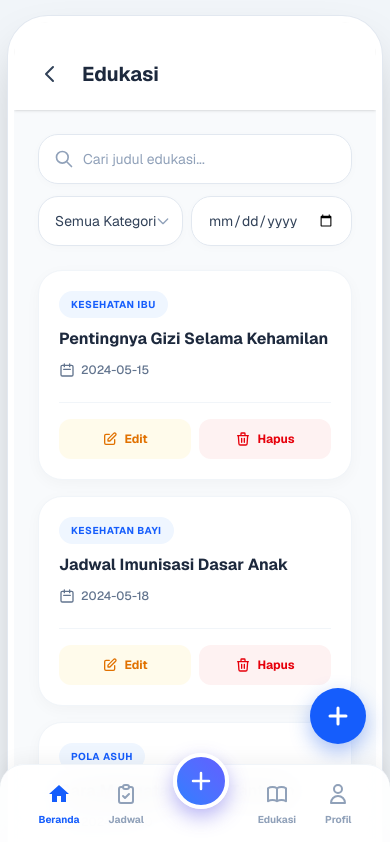
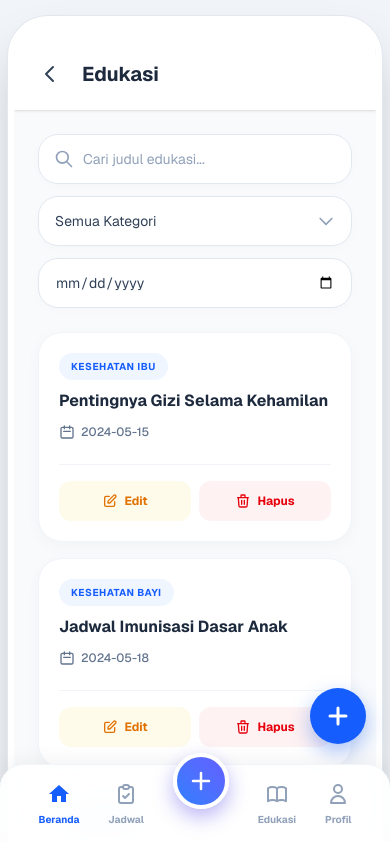
Before and after one commit to TPLM-Posyandu-Banjarsari-Garut/Posyandu_Web_Client, a Next.js app: page /bidan/edukasi in a window 390 px wide. Shown: the top 842 px of the page. Built offline with nearby package versions, Linux system fonts and the light colour scheme.

Commit message:
fix: responsive filter edukasi and jadwal konsultasi

```diff
--- a/app/bidan/(pages)/(education)/edukasi/page.tsx
+++ b/app/bidan/(pages)/(education)/edukasi/page.tsx
@@ -37,19 +37,19 @@ export default function EdukasiPage() {
                                 placeholder="Cari judul edukasi..."
                             />
                         </div>
-                        <div className="flex gap-2">
-                            <div className="relative flex-1">
+                        <div className="flex flex-col gap-3">
+                            <div className="relative w-full">
                                 <select className="w-full px-4 py-3.5 bg-white border border-slate-200 rounded-[1.25rem] text-sm text-slate-700 focus:outline-none focus:ring-2 focus:ring-blue-500/20 focus:border-blue-500 shadow-[0_2px_10px_rgb(0,0,0,0.02)] appearance-none">
                                     <option value="">Semua Kategori</option>
                                     <option value="Kesehatan Ibu">Kesehatan Ibu</option>
                                     <option value="Kesehatan Bayi">Kesehatan Bayi</option>
                                     <option value="Pola Asuh">Pola Asuh</option>
                                 </select>
-                                <div className="absolute inset-y-0 right-0 flex items-center pr-3 pointer-events-none">
-                                    <svg className="w-4 h-4 text-slate-400" fill="none" stroke="currentColor" viewBox="0 0 24 24"><path strokeLinecap="round" strokeLinejoin="round" strokeWidth="2" d="M19 9l-7 7-7-7" /></svg>
+                                <div className="absolute inset-y-0 right-0 flex items-center pr-4 pointer-events-none">
+                                    <svg className="w-5 h-5 text-slate-400" fill="none" stroke="currentColor" viewBox="0 0 24 24"><path strokeLinecap="round" strokeLinejoin="round" strokeWidth="2" d="M19 9l-7 7-7-7" /></svg>
                                 </div>
                             </div>
-                            <div className="relative flex-1">
+                            <div className="relative w-full">
                                 <input
                                     type="date"
                                     className="w-full px-4 py-3.5 bg-white border border-slate-200 rounded-[1.25rem] text-sm text-slate-700 focus:outline-none focus:ring-2 focus:ring-blue-500/20 focus:border-blue-500 shadow-[0_2px_10px_rgb(0,0,0,0.02)]"
--- a/app/bidan/(pages)/(konsultasi)/jadwal-konsultasi/page.tsx
+++ b/app/bidan/(pages)/(konsultasi)/jadwal-konsultasi/page.tsx
@@ -37,20 +37,20 @@ export default function JadwalKonsultasiPage() {
                                 placeholder="Cari nama ibu..."
                             />
                         </div>
-                        <div className="flex gap-2">
-                            <div className="relative flex-1">
+                        <div className="flex flex-col gap-3">
+                            <div className="relative w-full">
                                 <input
                                     type="date"
                                     className="w-full px-4 py-3.5 bg-white border border-slate-200 rounded-[1.25rem] text-sm text-slate-700 focus:outline-none focus:ring-2 focus:ring-blue-500/20 focus:border-blue-500 shadow-[0_2px_10px_rgb(0,0,0,0.02)]"
                                 />
                             </div>
-                            <div className="relative flex-1">
+                            <div className="relative w-full">
                                 <select className="w-full px-4 py-3.5 bg-white border border-slate-200 rounded-[1.25rem] text-sm text-slate-700 focus:outline-none focus:ring-2 focus:ring-blue-500/20 focus:border-blue-500 shadow-[0_2px_10px_rgb(0,0,0,0.02)] appearance-none">
                                     <option value="">Semua Jadwal</option>
                                     <option value="Ditolak">Ditolak</option>
                                 </select>
-                                <div className="absolute inset-y-0 right-0 flex items-center pr-3 pointer-events-none">
-                                    <svg className="w-4 h-4 text-slate-400" fill="none" stroke="currentColor" viewBox="0 0 24 24"><path strokeLinecap="round" strokeLinejoin="round" strokeWidth="2" d="M19 9l-7 7-7-7" /></svg>
+                                <div className="absolute inset-y-0 right-0 flex items-center pr-4 pointer-events-none">
+                                    <svg className="w-5 h-5 text-slate-400" fill="none" stroke="currentColor" viewBox="0 0 24 24"><path strokeLinecap="round" strokeLinejoin="round" strokeWidth="2" d="M19 9l-7 7-7-7" /></svg>
                                 </div>
                             </div>
                         </div>
```
